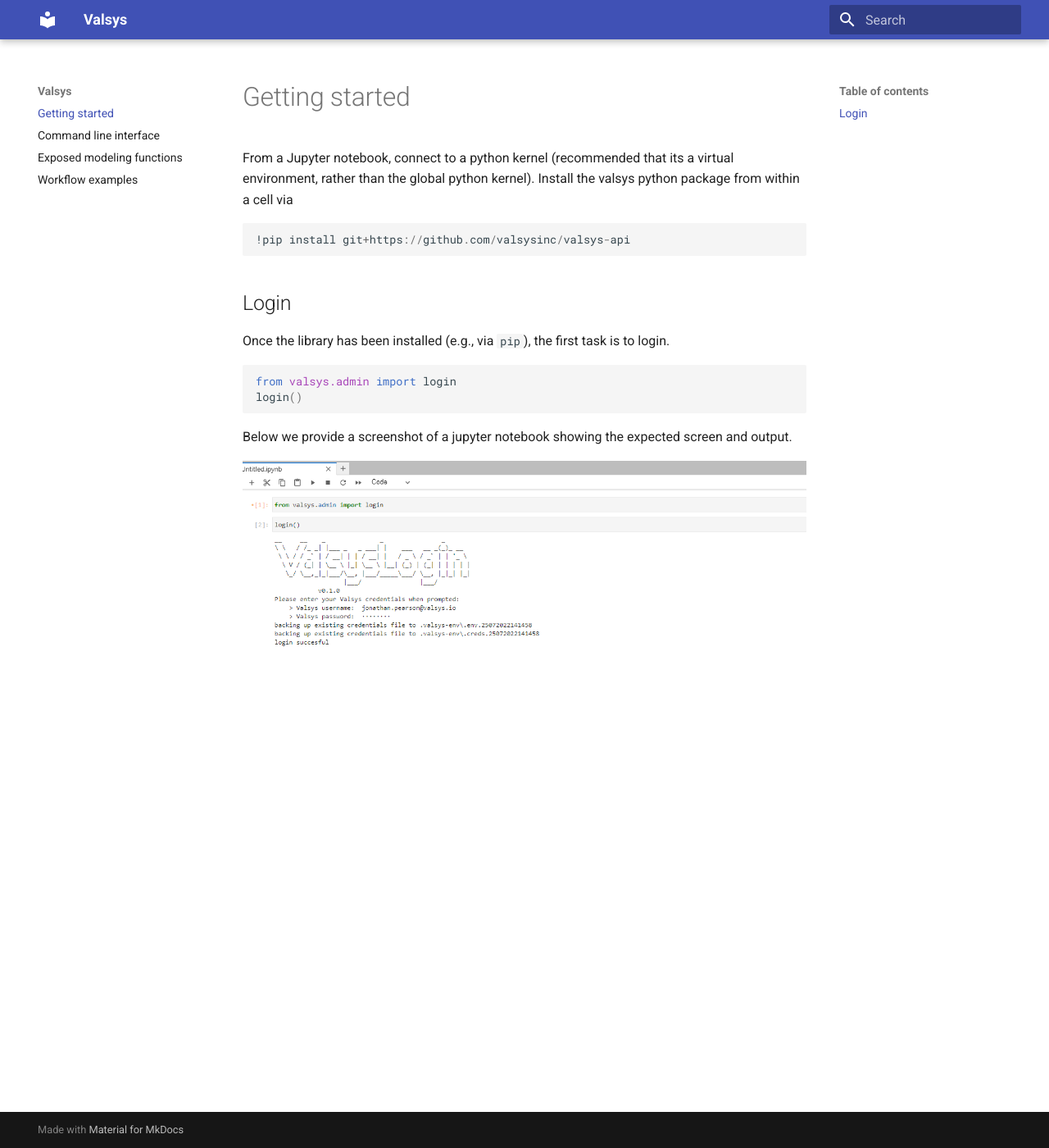
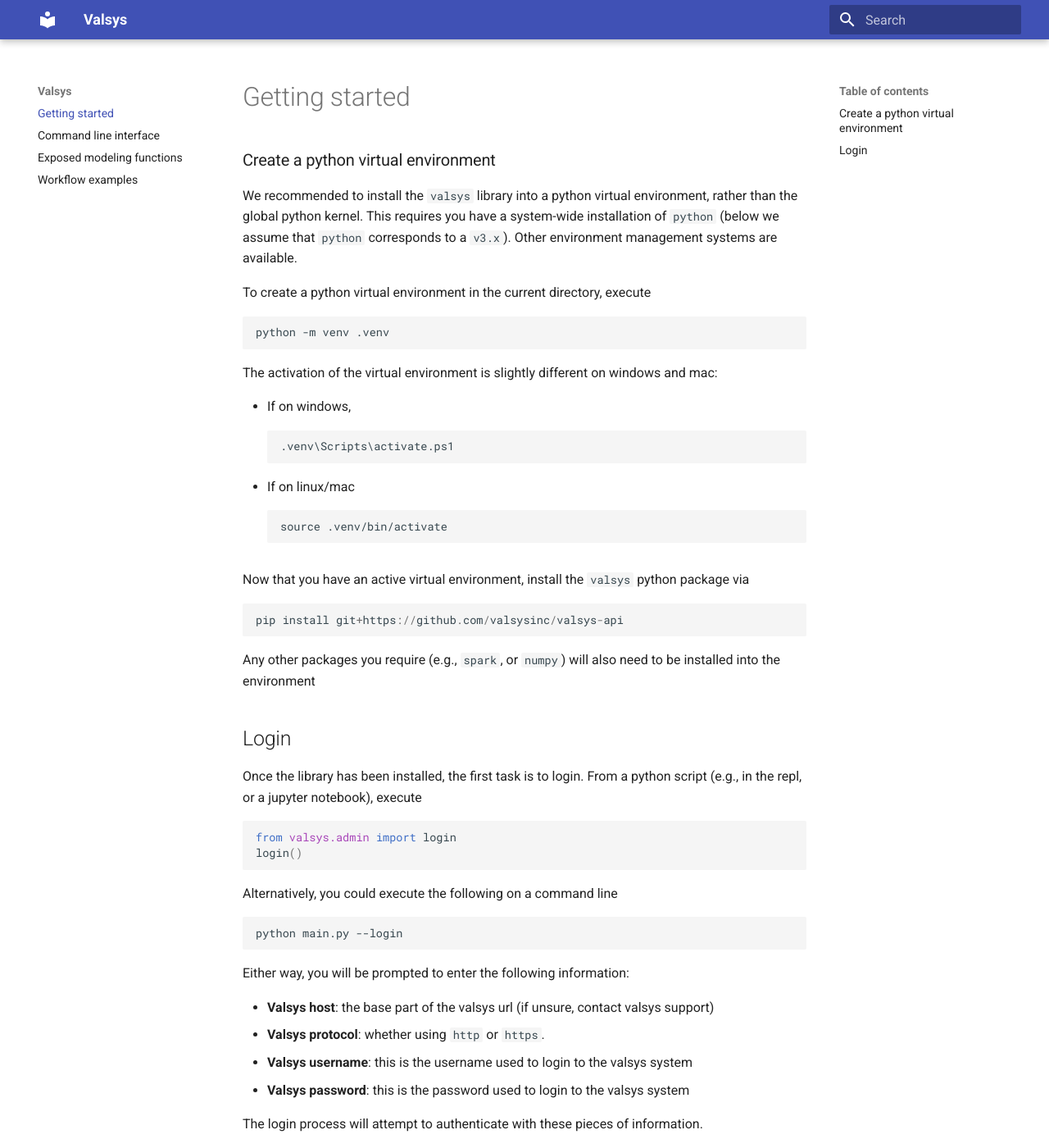
Before and after one commit to valsysinc/valsys-api, an MkDocs documentation site: the page built from docs/index.md, in a window 1280 px wide and 1400 px high. Shown: the whole window at 82% size. Built offline with MkDocs 1.6.1 and Material for MkDocs 9.7.7, drawn with Linux system fonts in a browser that asks for light colours.

````diff
--- a/docs/index.md
+++ b/docs/index.md
@@ -1,17 +1,49 @@
 # Getting started
+### Create a python virtual environment
+We recommended to install the `valsys` library into a python virtual environment, rather than the global python kernel. This requires you have a system-wide installation of `python` (below we assume that `python` corresponds to a `v3.x`). Other environment management systems are available.
 
+To create a python virtual environment in the current directory, execute
+```
+python -m venv .venv
+```
+The activation of the virtual environment is slightly different on windows and mac:
 
-From a Jupyter notebook, connect to a python kernel (recommended that its a virtual environment, rather than the global python kernel). Install the valsys python package from within a cell via
-```python
-!pip install git+https://github.com/valsysinc/valsys-api
+* If on windows,
+```
+.venv\Scripts\activate.ps1
+```
+* If on linux/mac
+```
+source .venv/bin/activate
 ```
 
+Now that you have an active virtual environment, install the `valsys` python package via
+```python
+pip install git+https://github.com/valsysinc/valsys-api
+```
+Any other packages you require (e.g., `spark`, or `numpy`) will also need to be installed into the environment
+
 ## Login
-Once the library has been installed (e.g., via `pip`), the first task is to login.
+Once the library has been installed, the first task is to login. From a python script (e.g., in the repl, or a jupyter notebook), execute
 ```python
 from valsys.admin import login
 login()
 ```
+
+Alternatively, you could execute the following on a command line
+```
+python main.py --login
+```
+
+Either way, you will be prompted to enter the following information:
+
+* **Valsys host**: the base part of the valsys url (if unsure, contact valsys support)
+* **Valsys protocol**: whether using `http` or `https`.
+* **Valsys username**: this is the username used to login to the valsys system
+* **Valsys password**: this is the password used to login to the valsys system
+
+The login process will attempt to authenticate with these pieces of information.
+
 Below we provide a screenshot of a jupyter notebook showing the expected screen and output.
 
 ![](images/jupyter_login.png "Jupyter login")
````
Also changed, not shown: docs/workflowExamples.md (+7 -11 lines), docs/images/jupyter_login.png, 3 other files.
